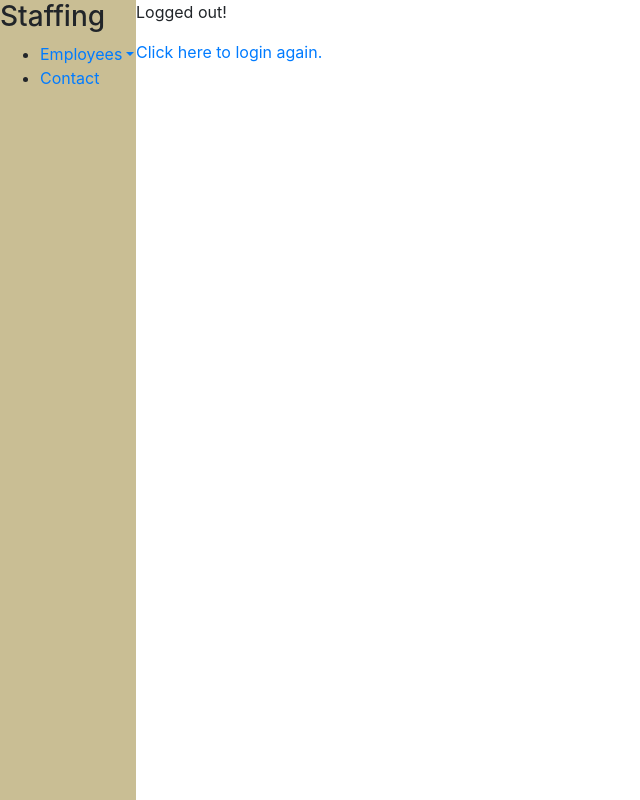
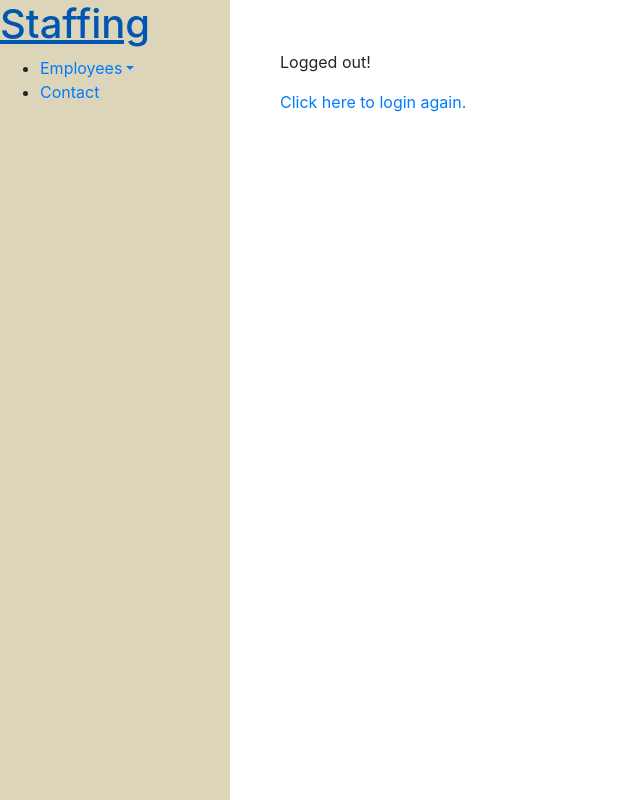
Before and after one commit to ldavidson45/staffing, a Django app: page /logout/ in a window 1360 px wide; the page is wider, and only the part inside the window is pictured. Shown: that part, without its empty margins (0-640 px from the left). Run offline with Django 3.2, Linux system fonts and the light colour scheme; style sheets or scripts are compiled from the project's sources; some libraries are stand-ins or nearby versions.

Commit message:
sidebar messing with

```diff
--- a/staffing/static/css/base.css
+++ b/staffing/static/css/base.css
@@ -8,10 +8,9 @@
 }
 
 #sidebar {
-  min-width: 10vw;
   min-height: 100vh;
-  background-color: #c9be94;
-  max-width: 250px;
+  background-color: #c9be94a3;
+  width: 230px;
 }
 
 #sidebar.active {
@@ -20,6 +19,7 @@
 
 #content {
   display: block;
-  width: 90vw;
+  width: 80vw;
+  margin: 50px;
 }
 /*# sourceMappingURL=base.css.map */
--- a/staffing/static/css/base.scss
+++ b/staffing/static/css/base.scss
@@ -1,20 +1,20 @@
 .wrapper {
-  display: flex;
-  align-items: stretch;
+	display: flex;
+	align-items: stretch;
 }
 
 #sidebar {
-  min-width: 10vw;
-  min-height: 100vh;
-  background-color: #c9be94;
-  max-width: 250px;
+	min-height: 100vh;
+	background-color: #c9be94a3;
+	width: 230px;
 }
 
 #sidebar.active {
-  margin-left: -250px;
+	margin-left: -250px;
 }
 
 #content {
-  display: block;
-  width: 90vw;
+	display: block;
+	width: 80vw;
+	margin: 50px;
 }
--- a/staffing/templates/sidebar.html
+++ b/staffing/templates/sidebar.html
@@ -26,7 +26,7 @@
     <!-- Sidebar -->
     <nav id="sidebar">
        <div class="sidebar-header">
-            <h3>Staffing</h3>
+           <h1> <a href="/">Staffing</a><h1>
         </div>
         <ul class="list-styled components">
             <li>
```
Also changed, not shown: 1 other file.
